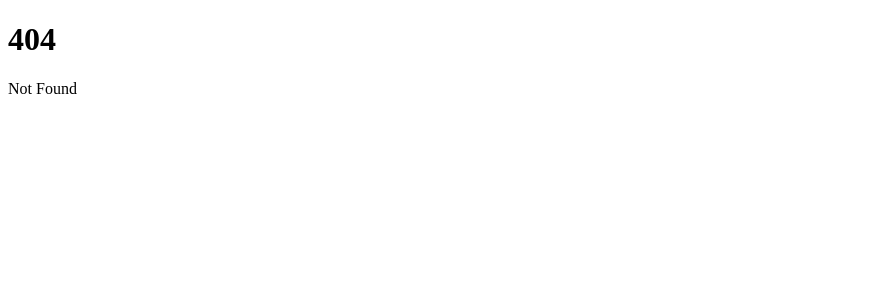
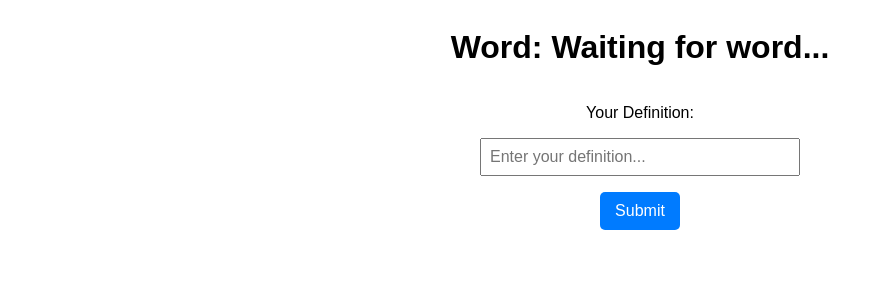
Before and after one commit to CSC-3380-Spring-2025/Team-32, a SvelteKit app in the folder src/main/svelte/: page /fake_definition in a window 1280 px wide. Before the commit this address had no page. Shown: the top 300 px of the page, without its empty margins (0-883 px from the left). Built offline with nearby package versions, Linux system fonts and the light colour scheme; no server answers.

Commit message:
Create +page.svelte

```diff
--- /dev/null
+++ b/src/main/svelte/src/routes/fake_definition/+page.svelte
@@ -0,0 +1,70 @@
+<script>
+    import { onMount } from "svelte";
+
+    let word = "Waiting for word..."; // Default text before receiving a word
+    let definition = "";
+    let ws;
+
+    onMount(() => {
+        ws = new WebSocket("ws://localhost:8080/websocket"); // Connect to backend WebSocket
+
+        ws.onmessage = (event) => {
+            word = event.data; // Update the word when received from backend
+        };
+
+        ws.onclose = () => {
+            console.log("WebSocket disconnected");
+        };
+    });
+
+    function submitDefinition() {
+        if (definition.trim() && ws.readyState === WebSocket.OPEN) {
+            ws.send(JSON.stringify({ word, definition })); // Send word & definition to backend
+            definition = ""; // Clear input field
+        }
+    }
+</script>
+
+<main class="container">
+    <h1>Word: {word}</h1>
+
+    <label for="definition">Your Definition:</label>
+    <input
+        id="definition"
+        type="text"
+        bind:value={definition}
+        placeholder="Enter your definition..."
+    />
+
+    <button on:click={submitDefinition}>Submit</button>
+</main>
+
+<style>
+    .container {
+        display: flex;
+        flex-direction: column;
+        align-items: center;
+        gap: 1rem;
+        font-family: Arial, sans-serif;
+    }
+
+    input {
+        padding: 8px;
+        font-size: 1rem;
+        width: 300px;
+    }
+
+    button {
+        padding: 10px 15px;
+        font-size: 1rem;
+        cursor: pointer;
+        background-color: #007bff;
+        color: white;
+        border: none;
+        border-radius: 5px;
+    }
+
+    button:hover {
+        background-color: #0056b3;
+    }
+</style>
```
